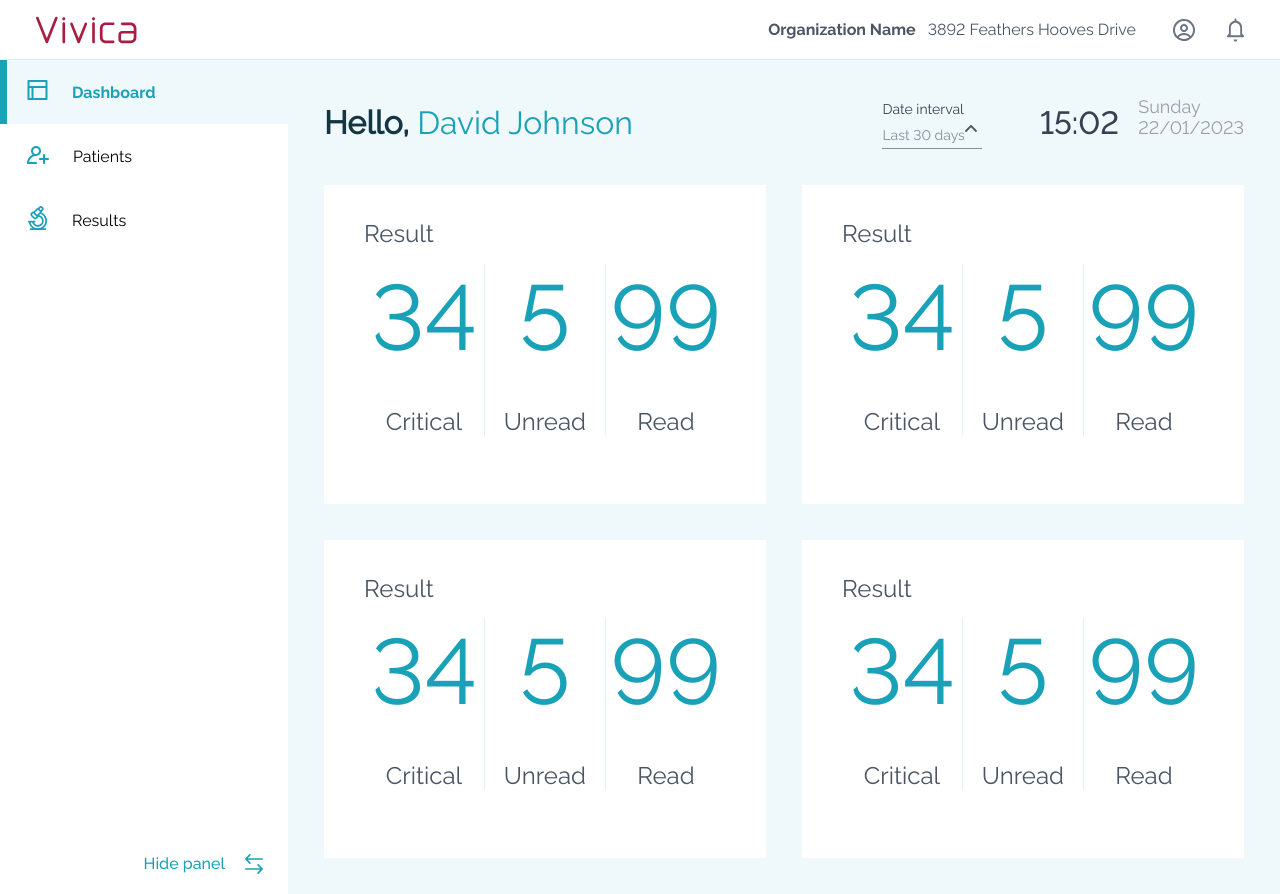
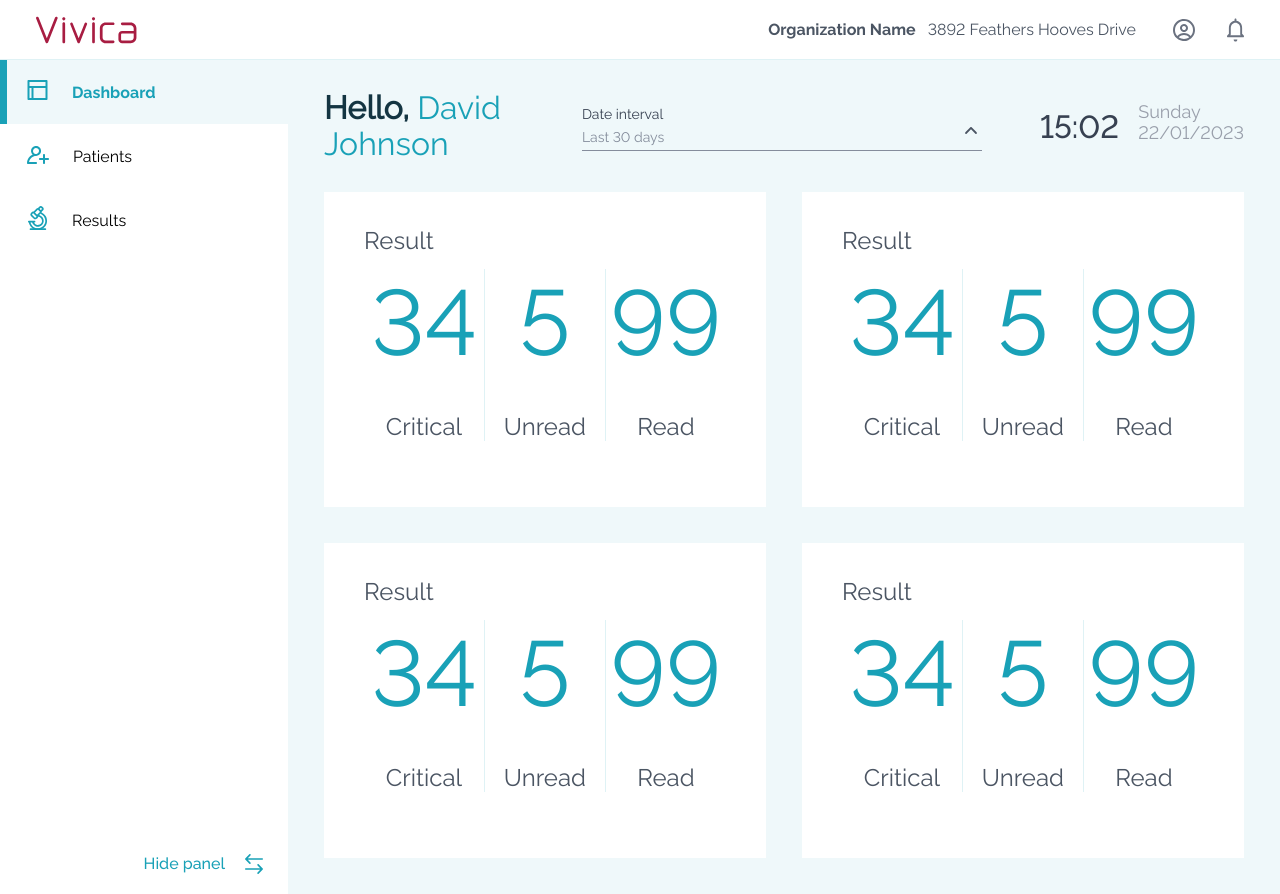
Before and after one commit to metalheadpnz/vivica, a React (Create React App) app: page /dashboard in a window 1280 px wide. Built offline with nearby package versions, Linux system fonts and the light colour scheme.

Commit message:
dashboard: fix dashboard header

```diff
--- a/src/components/Select2/Select2.tsx
+++ b/src/components/Select2/Select2.tsx
@@ -10,9 +10,10 @@ type PropsTypes = {
     callBack?: (option: string) => void
     error?: true
     errorMessage?: string
+    width?: string
 }
 
-export const Select2: React.FC<PropsTypes> = ({title, options, callBack,error,errorMessage='error'}) => {
+export const Select2: React.FC<PropsTypes> = ({title, options, callBack,error,errorMessage='error', width}) => {
     const [isOpen, setIsOpen] = useState<boolean>(false)
     const [value, setValue] = useState<string>(options[0].name)
 
@@ -24,7 +25,7 @@ export const Select2: React.FC<PropsTypes> = ({title, options, callBack,error,er
     }
 
     return (
-        <div className={s.wrap}>
+        <div className={s.wrap} style={{width}}>
 
             <div className={s.title}>{title}</div>
             <div className={error? s.error: s.currentOption} onClick={() => setIsOpen(!isOpen)}>{value} <Arrow
--- a/src/pages/Dashboard/components/DashboardHeader.tsx
+++ b/src/pages/Dashboard/components/DashboardHeader.tsx
@@ -1,6 +1,6 @@
 import React from 'react';
 import s from "../Dashboard.module.scss";
-import {Select} from "../../../components/Select/Select";
+import {Select2} from "../../../components/Select2/Select2";
 import {Clock} from "./Clock";
 
 const options = [{name: ' Last 30 days'}, {name: 'Last 60 days'}, {name: ' Last 90 days'}]
@@ -13,10 +13,10 @@ export const DashboardHeader = () => {
                 <span>David Johnson</span>
             </div>
             <div className={s.right}>
-                <Select title={'Date interval'}
-
-                        options={options}
-                        // callBack={(option) => console.log(option)}
+                <Select2 title={'Date interval'}
+                         width='400px'
+                         options={options}
+                    // callBack={(option) => console.log(option)}
                 />
                 <Clock/>
             </div>
```
